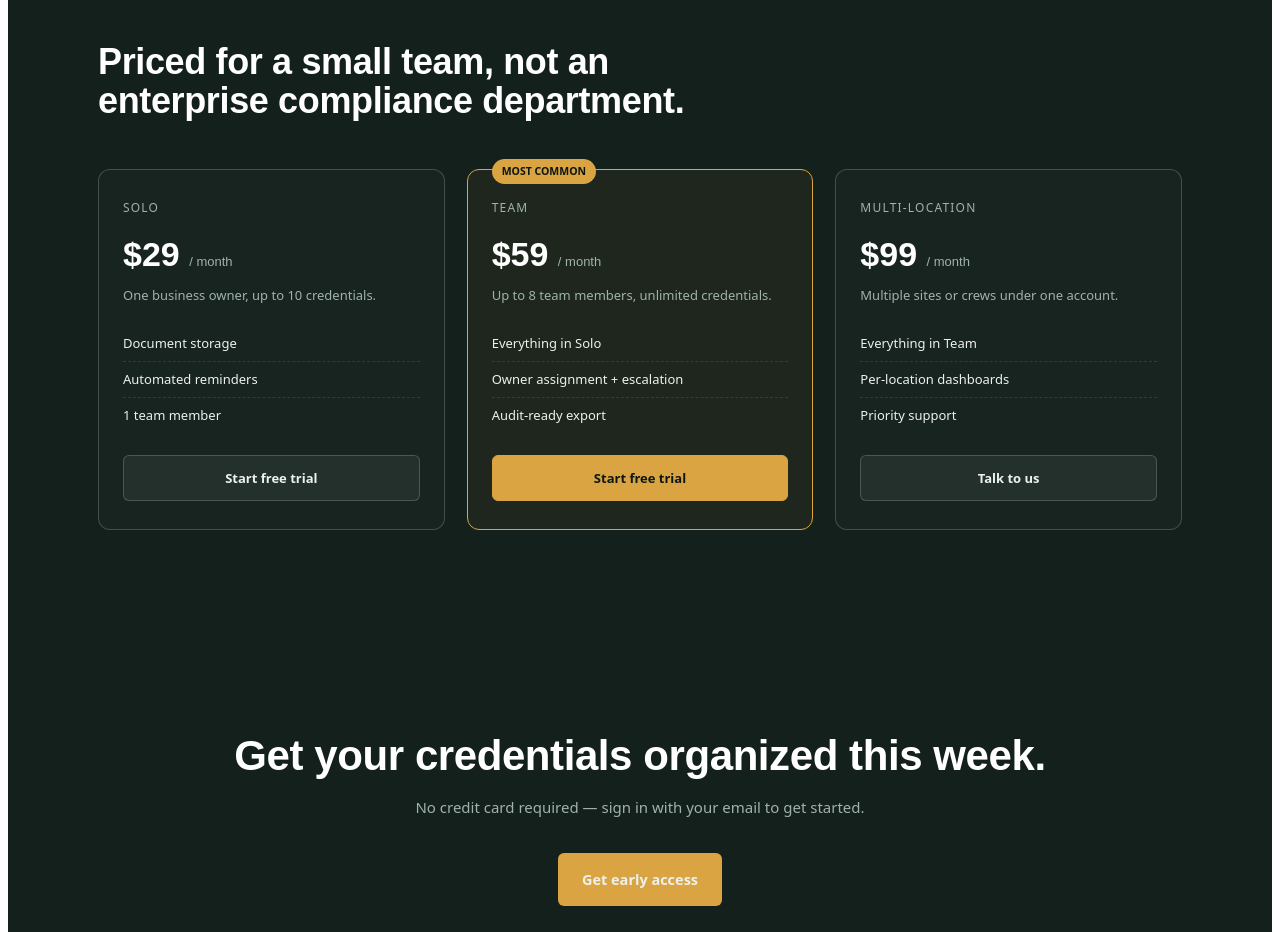
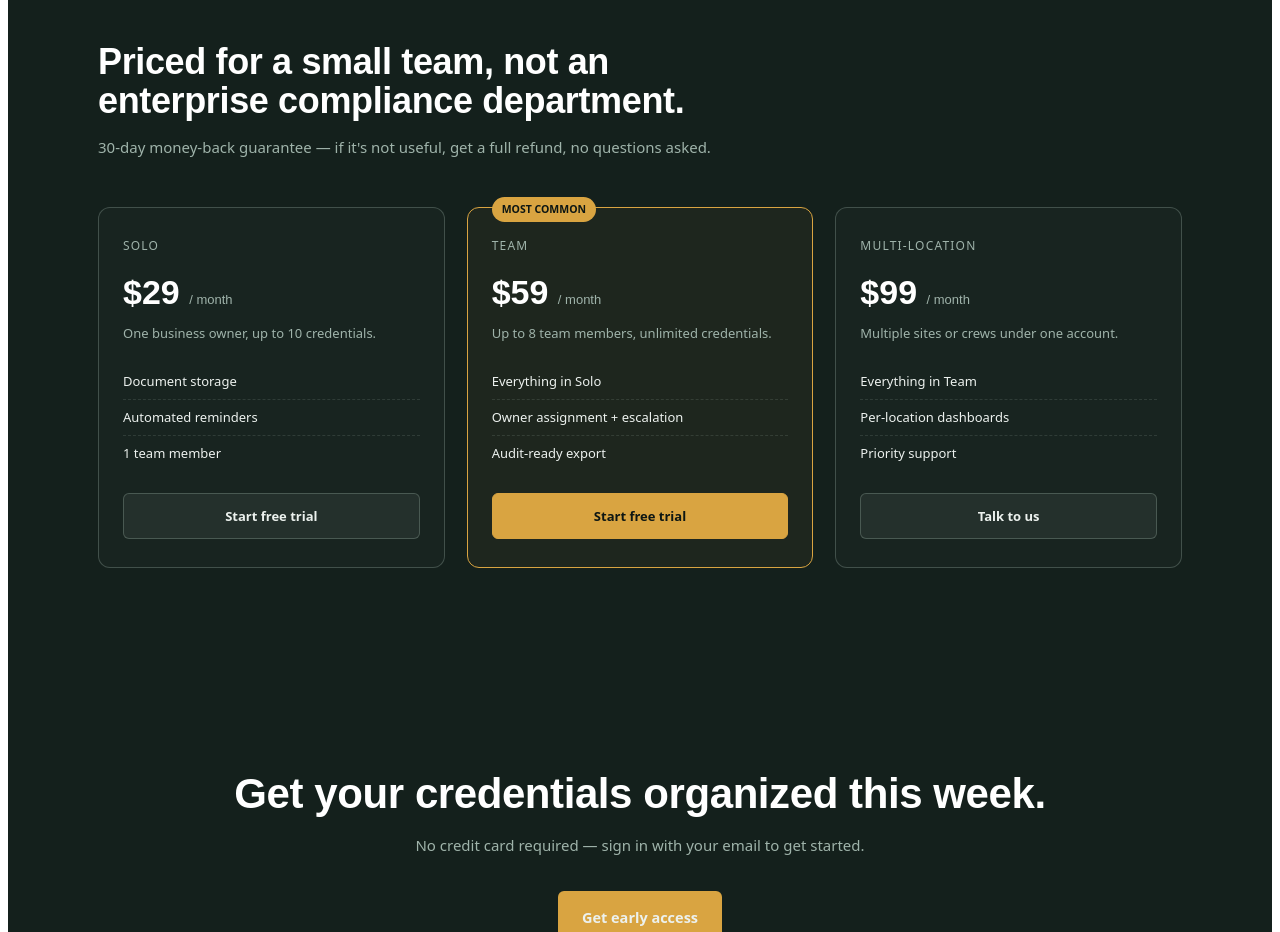
Before and after one commit to sinanordhoff-del/voltkeep, a Next.js app: page / in a window 1280 px wide. Shown: the part 2200-3132 px from the top of the page. Built offline with nearby package versions, Linux system fonts and the light colour scheme.

Commit message:
Add money-back guarantee to pricing section
Added a 30-day money-back guarantee statement to the pricing section.

```diff
--- a/app/page.tsx
+++ b/app/page.tsx
@@ -202,6 +202,7 @@ export default function Home() {
           <div className="section-head">
             <div className="eyebrow">Pricing</div>
             <h2>Priced for a small team, not an enterprise compliance department.</h2>
+            <p style={{ marginTop: 10 }}>30-day money-back guarantee — if it's not useful, get a full refund, no questions asked.</p>
           </div>
           <div className="plans">
             <div className="plan">
```
